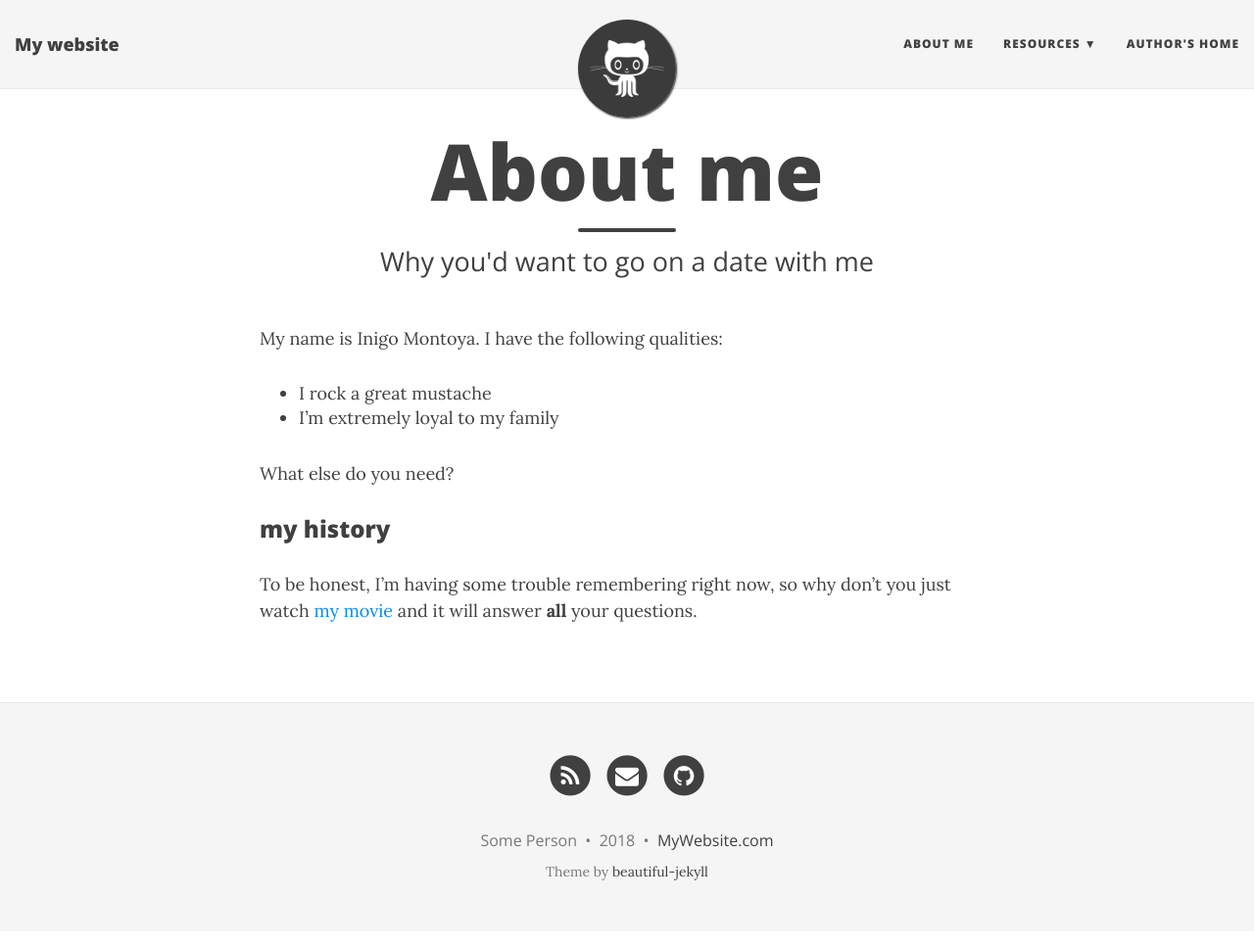
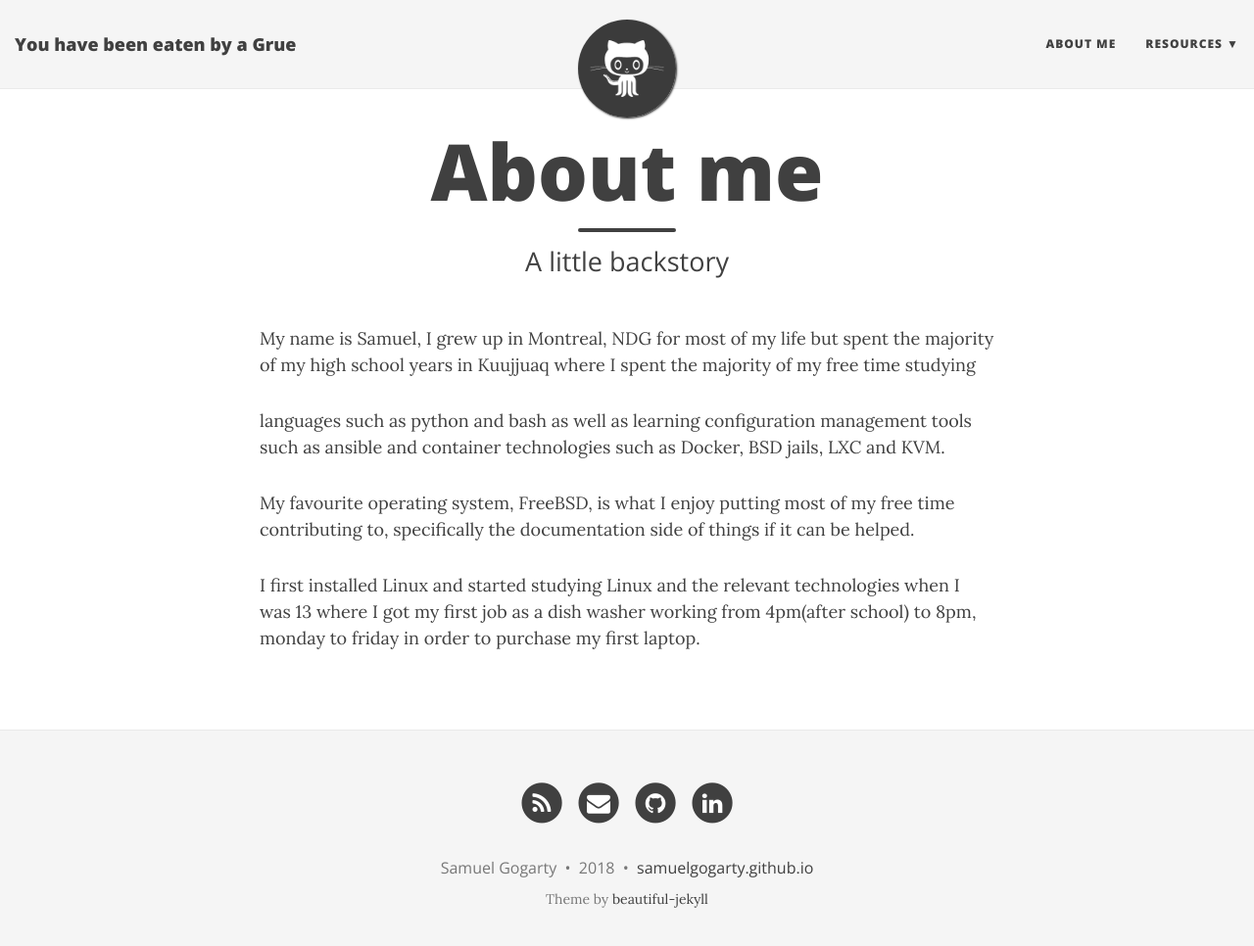
Before and after one commit to SamuelGogarty/SamuelGogarty.github.io, a Jekyll site: the page built from aboutme.md, in a window 1280 px wide and 979 px high. Shown: the top 966 px of the window at 98% size. Built offline with Jekyll 4.4.1, drawn with Linux system fonts in a browser that asks for light colours; nearby versions of some CDN libraries.

Commit message:
modified aboutme.md and corrected some contact info as well as the 404 page

```diff
--- a/404.html
+++ b/404.html
@@ -5,9 +5,9 @@ permalink: /404.html
 ---
 
 <div class="text-center">
-  <h1>Whoops, this page doesn't exist.</h1>
+  <h1>err.., nothing here.</h1>
   <h1>Move along. (404 error)</h1>
   <br/>
 
-  <img src="{{ site.baseurl }}/img/404-southpark.jpg" />
+  <img src="{{ site.baseurl }}/img/404.jpg" />
 </div>
--- a/_config.yml
+++ b/_config.yml
@@ -4,7 +4,7 @@
 # baseurl is the website's URL without the hostname
 
 # If you are building a simple GitHub user page (http://username.github.io) then use these settings:
-url: "http://username.github.io"
+url: "http://samuelgogarty.github.io"
 baseurl: ""
 
 # If you are building a GitHub project page then use these settings:
@@ -14,7 +14,7 @@ baseurl: ""
 # Of course don't forget to change the username and projectname to YOUR username and project
 
 # Name of website
-title: My website
+title: "You have been eaten by a Grue"
 
 # Short description of your site
 description: A virtual proof that name is awesome!
@@ -25,10 +25,7 @@ description: A virtual proof that name is awesome!
 navbar-links:
   About Me: "aboutme"
   Resources:
-    - Beautiful Jekyll: "http://deanattali.com/beautiful-jekyll/"
-    - Learn markdown: "http://www.markdowntutorial.com/"
     - GitHub Pages: "https://pages.github.com/"
-  Author's home: "http://deanattali.com"
 
 # Image to show in the navigation bar - image must be a square (width = height)
 # Remove this parameter if you don't want an image in the navbar
@@ -64,7 +61,7 @@ footer-link-col: "#404040"
 # Change all these values or delete the ones you don't want.
 # Important: you must keep the "name" parameter, everything else you can remove
 author:
-  name: Some Person
+  name: Samuel Gogarty
 
 # Select your active Social Network Links.
 # Uncomment the links you want to show in the footer and add your information to each link.
@@ -72,21 +69,21 @@ author:
 # If you want to add a new link that isn't here, you'll need to also edit the file _data/SocialNetworks.yml
 social-network-links:
   rss: true
-  email: "samuelgogarty@gmail.com"
-#  facebook: daattali
+  email:
+#  facebook:
   github:
-#  twitter: daattali
+#  twitter:
 #  reddit: yourname
-#  google-plus: +DeanAttali
-#  linkedin: daattali
+#  google-plus:
+  linkedin: Samuel Gogarty
 #  xing: yourname
-#  stackoverflow: "3943160/daattali"
-#  snapchat: deanat78
-#  instagram: deanat78
-#  youtube: user/deanat78
+#  stackoverflow:
+#  snapchat:
+#  instagram:
+#  youtube:
 #  spotify: yourname
 #  telephone: +14159998888
-#  steam: deanat78
+#  steam:
 #  twitch: yourname
 #  yelp: yourname
 
@@ -99,7 +96,7 @@ share-links-active:
 
 # How to display the link to the website in the footer
 # Remove this if you don't want a link in the footer
-url-pretty: "MyWebsite.com"  # eg. "deanattali.com/beautiful-jekyll"
+url-pretty: "samuelgogarty.github.io"  # eg. "deanattali.com/beautiful-jekyll"
 
 # --- Web Statistics Section --- #
 
--- a/aboutme.md
+++ b/aboutme.md
@@ -1,16 +1,13 @@
 ---
 layout: page
 title: About me
-subtitle: Why you'd want to go on a date with me
+subtitle: A little backstory
 ---
 
-My name is Inigo Montoya. I have the following qualities:
+My name is Samuel, I grew up in Montreal, NDG for most of my life but spent the majority of my high school years in Kuujjuaq where I spent the majority of my free time studying
 
-- I rock a great mustache
-- I'm extremely loyal to my family
+languages such as python and bash as well as learning configuration management tools such as ansible and container technologies such as Docker, BSD jails, LXC and KVM.
 
-What else do you need?
+My favourite operating system, FreeBSD, is what I enjoy putting most of my free time contributing to, specifically the documentation side of things if it can be helped.
 
-### my history
-
-To be honest, I'm having some trouble remembering right now, so why don't you just watch [my movie](http://en.wikipedia.org/wiki/The_Princess_Bride_%28film%29) and it will answer **all** your questions.
+I first installed Linux and started studying Linux and the relevant technologies when I was 13 where I got my first job as a dish washer working from 4pm(after school) to 8pm, monday to friday in order to purchase my first laptop.
--- a/index.html
+++ b/index.html
@@ -1,6 +1,6 @@
 ---
 layout: page
-title: My website
+title: You have been eaten by a Grue
 subtitle: This is where I will tell my friends way too much about me
 use-site-title: true
 ---
```
Also changed, not shown: img/404-southpark.jpg (deleted), img/404.jpg (added), 9 other files.
